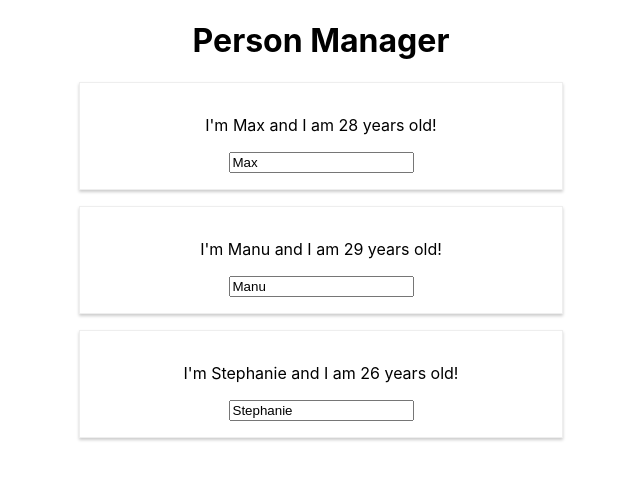
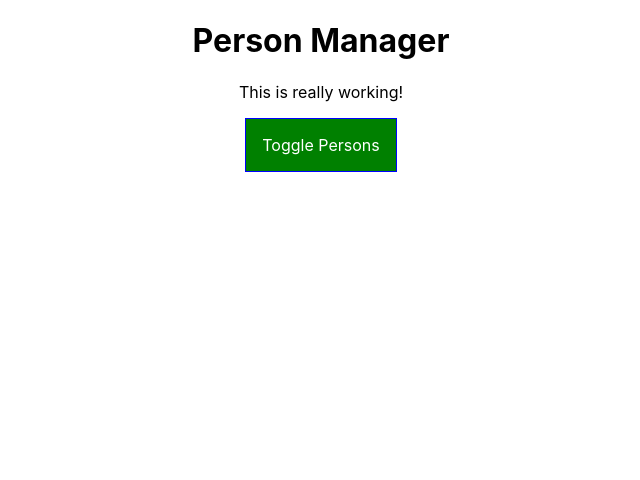
Before and after one commit to davipviana/react-lifecycle-example, a React (Create React App) app: page / in a window 1280 px wide. Shown: the top 480 px of the page, without its empty margins (319-959 px from the left). Built offline with nearby package versions, Linux system fonts and the light colour scheme.

Commit message:
cockpit component

```diff
--- /dev/null
+++ b/src/components/Cockpit/Cockpit.js
@@ -0,0 +1,30 @@
+import React from 'react';
+
+import styles from './Cockpit.module.css';
+
+const Cockpit = (props) => {
+    const assignedClasses = [];
+    let btnClass = '';
+    if (props.showPersons) {
+        btnClass = styles.Red;
+    }
+
+    if (props.persons.length <= 2) {
+        assignedClasses.push(styles.red); // classes = ['red']
+    }
+    if (props.persons.length <= 1) {
+        assignedClasses.push(styles.bold); // classes = ['red', 'bold']
+    }
+
+    return (
+        <div className={styles.Cockpit}>
+            <h1>{props.title}</h1>
+            <p className={assignedClasses.join(' ')}>This is really working!</p>
+            <button
+                className={btnClass}
+                onClick={props.clicked}>Toggle Persons</button>
+        </div>
+    );
+};
+
+export default Cockpit;
--- /dev/null
+++ b/src/components/Cockpit/Cockpit.module.css
@@ -0,0 +1,30 @@
+.red {
+    color: red;
+}
+
+.bold {
+    font-weight: bold;
+}
+
+.Cockpit button {
+    border: 1px solid blue;
+    padding: 16px;
+    background-color: green;
+    font: inherit;
+    color: white;
+    cursor: pointer;
+}
+
+.Cockpit button:hover {
+    background-color: lightgreen;
+    color: black;
+}
+
+.Cockpit button.Red {
+    background-color: red;
+}
+
+.Cockpit button.Red:hover {
+    background-color: salmon;
+    color: black;
+}
--- a/src/containers/App/App.js
+++ b/src/containers/App/App.js
@@ -1,5 +1,6 @@
 import React, { Component } from 'react';
 
+import Cockpit from '../../components/Cockpit/Cockpit'
 import Persons from '../../components/Persons/Persons';
 
 import styles from './App.module.css';
@@ -38,15 +39,33 @@ class App extends Component {
     this.setState({ persons: persons });
   };
 
+  togglePersonsHandler = () => {
+    const doesShow = this.state.showPersons;
+    this.setState({ showPersons: !doesShow });
+  };
+
   render() {
-    return (
-      <div className={styles.App}>
-        <h1>{this.props.title}</h1>
+    let persons = null;
+
+    if (this.state.showPersons) {
+      persons = (
         <Persons
           persons={this.state.persons}
           clicked={this.deletePersonHandler}
           changed={this.nameChangedHandler}
         />
+      );
+    }
+
+    return (
+      <div className={styles.App}>
+        <Cockpit
+          title={this.props.title}
+          showPersons={this.state.showPersons}
+          persons={this.state.persons}
+          clicked={this.togglePersonsHandler}
+        />
+        {persons}
       </div>
     );
   }
```
